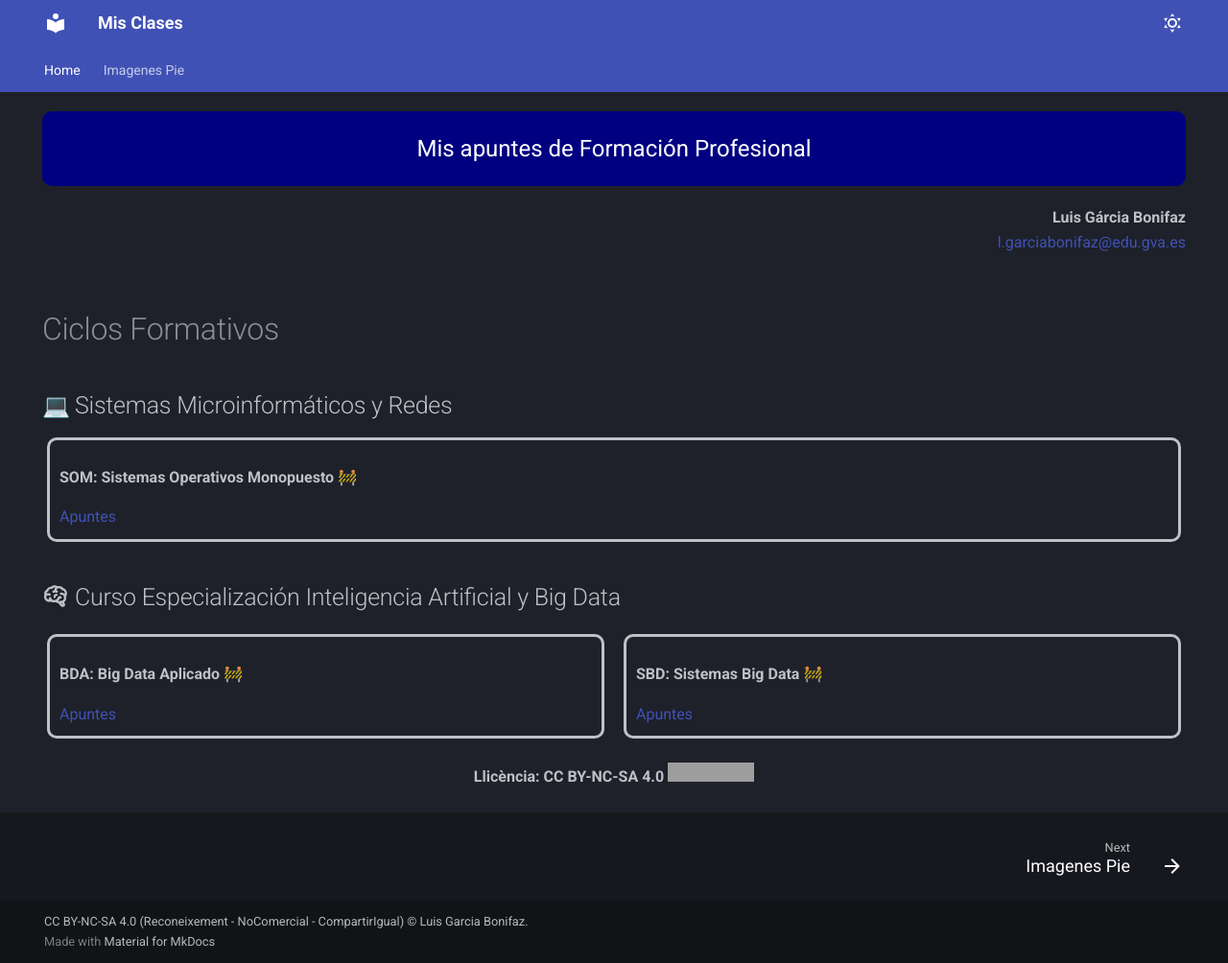
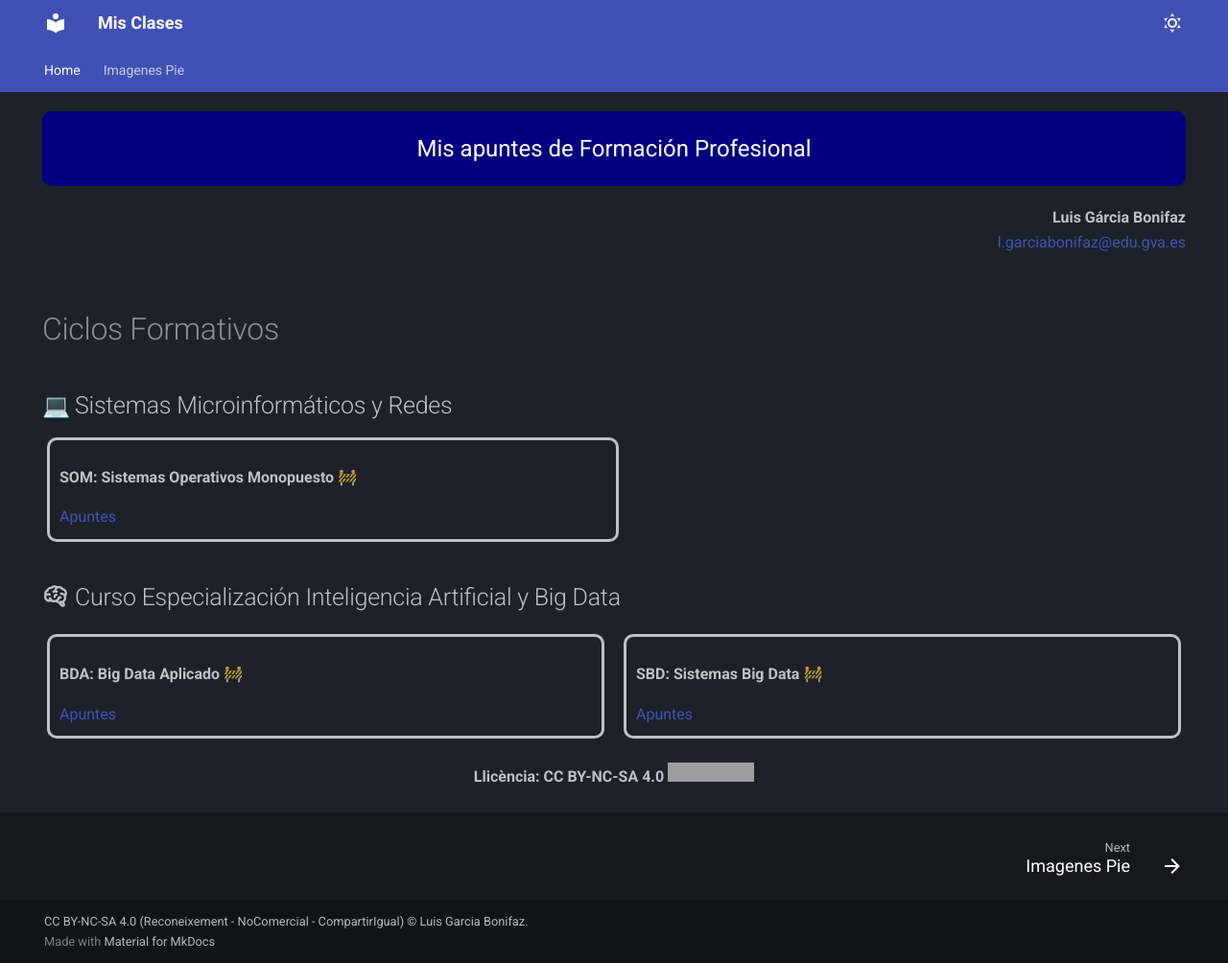
Before and after one commit to luisgarciabonifaz/fp, an MkDocs documentation site: the page built from docs/index.md, in a window 1280 px wide and 1004 px high. Shown: the whole window at 96% size. Built offline with MkDocs 1.6.1 and Material for MkDocs 9.7.7, drawn with Linux system fonts in a browser that asks for light colours; emoji names are drawn with the system emoji font; grey boxes are pictures that could not be loaded.

Commit message:
Diseño sin colorines 2

```diff
--- a/docs/index.md
+++ b/docs/index.md
@@ -13,7 +13,7 @@
 # Ciclos Formativos
 ## :computer: Sistemas Microinformáticos y Redes
 
-<div class="bloque-entero">
+<div class="bloque-medio">
   <p><strong>SOM: Sistemas Operativos Monopuesto 🚧</strong></p>
   <a href="https://luisgarciabonifaz.github.io/SOM/">Apuntes</a>
 </div>
```
